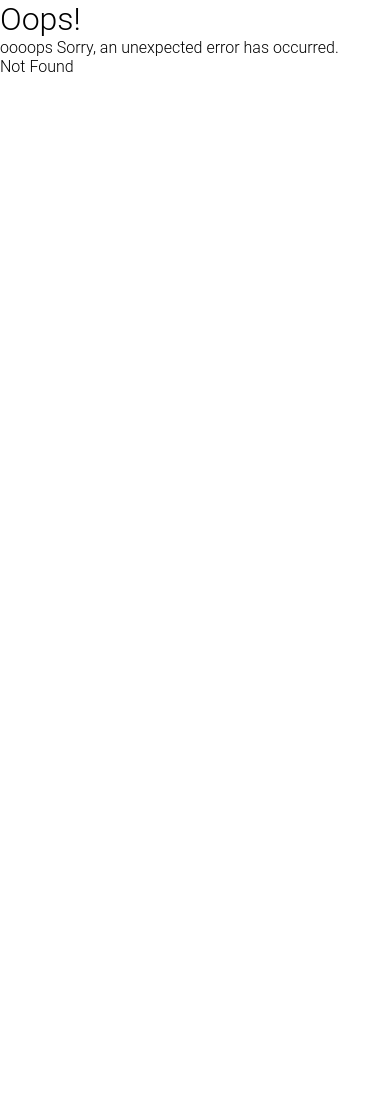
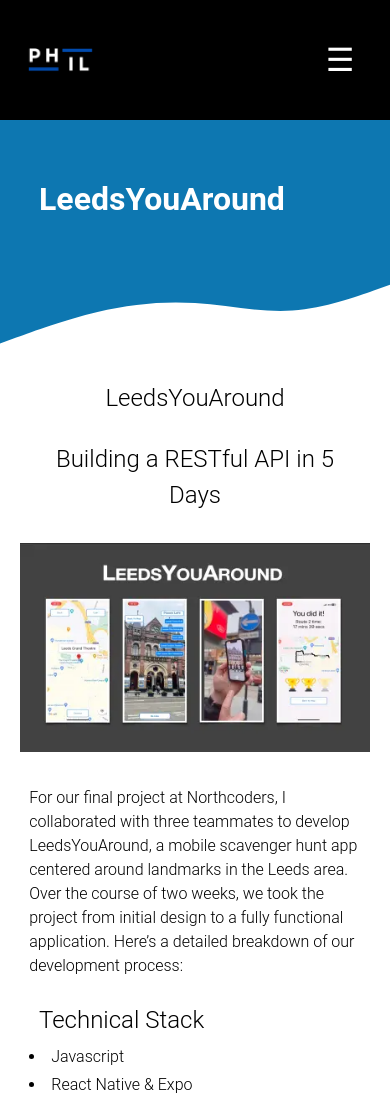
Before and after one commit to phillipbarlow/portfolio-site, a React (Vite) app: page /projects/leedsYouAround in a window 390 px wide. Before the commit this address had no page. Shown: the top 1097 px of the page. Before the commit the page ends 844 px from the top, so only its background shows below. Built offline with nearby package versions, Linux system fonts and the light colour scheme.

Commit message:
added leedsYouAroundPage

```diff
--- a/src/App.css
+++ b/src/App.css
@@ -1025,12 +1025,12 @@ footer > nav ul li {
     position: absolute;
     left: 50%;
     color: white;
-    top: 150px;
+    top: 140px;
     transform: translate(-50%);
     width: 90%;
   }
   .backend-btn-container-mobile {
-    width: 80%;
+    width: 85%;
     display: flex;
     justify-content: space-between;
     margin: 0 auto 30px auto;
@@ -1059,6 +1059,44 @@ footer > nav ul li {
     background-color: white;
     color: #0d77b1;
     border: solid 3px #0d77b1;
+  }
+  /* LeedsYouAround */
+  .lya-TextClass{
+    font-size: 2em;
+    font-weight: 700;
+    position: absolute;
+    left: 10%;
+    color: white;
+    top: 180px;
+    width: auto;
+  }
+  .leedsYouAround-page > h1{
+    text-align: center;
+    margin-bottom: 1.2em;
+  }
+  .leedsYouAround-page > ul, .leedsYouAround-page > p{
+   max-width:85%;
+   margin:0 auto;
+   line-height: 1.5;
+  }
+  .leedsYouAround-page > .lya-overview{
+    margin-bottom: 1.5em;
+  }
+  .leedsYouAround-page > h2{
+    margin-bottom: .3em;
+  }
+  .leedsYouAround-page > ul{
+    margin-bottom: .5em;
+    list-style-position: inside;
+    padding: 0px;
+  }
+  .leedsYouAround-page > ul li{
+    margin-bottom: .2em;
+    text-indent: -1.4em;
+    padding-left: 1.4em;
+  }
+  .backend-btn-container-mobile{
+    margin-top: 1em;
   }
 }
 @media only screen and (min-width: 1800px) {
--- a/src/components/Navigation.jsx
+++ b/src/components/Navigation.jsx
@@ -3,7 +3,7 @@ import React, { useState } from 'react';
 import {NavLink,Link} from "react-router-dom";
 
 const data = {
-  projects: ['frontend-news-app','backend-news-app', 'portfolio']
+  projects: ['frontend-news','backend-news','leedsYouAround', 'portfolio']
 };
 
 const Navigation = () => {
--- a/src/routes/LeedsYouAround.jsx
+++ b/src/routes/LeedsYouAround.jsx
@@ -1,9 +1,66 @@
-import React from 'react'
-
+import React from 'react';
+import Header from '../components/Header';
+import Hero from '../components/Hero';
+import Footer from '../components/Footer';
+import lya1 from '../images/leedsYouAround.webp';
 export default function LeedsYouAround() {
   return (
     <div>
+    <section className="leedsYouAround-page">
+      <Header />
+      <Hero
+        headerText={"lya-TextClass"}
+        headerName={"LeedsYouAround"}
+      />
+      <h1>LeedsYouAround</h1>
+      <h2 className="subHeading">Building a RESTful API in 5 Days</h2>
+      <div className="backendDesktopImg">
+        <img
+          src={lya1}
+          alt="Four stage demonstration of starting, viewing tasks, taking photo, final time"
+        />
 
-    </div>
+      </div>
+      <p className='lya-overview'>
+        For our final project at Northcoders, I collaborated with three teammates to develop LeedsYouAround, a mobile scavenger hunt app centered around landmarks in the Leeds area. Over the course of two weeks, we took the project from initial design to a fully functional application. Here’s a detailed breakdown of our development process:
+      </p>
+      <h2>Technical Stack</h2>
+      <ul>
+        <li>Javascript</li>
+        <li>React Native & Expo</li>
+        <li>Firebase</li>
+        <li>Google Vision API</li>
+        <li>Jira</li>
+      </ul>
+      <h2>Planning and Design</h2>
+      <ul>
+        <li>Conceptualization: Brainstormed ideas and settled on a scavenger hunt app focusing on Leeds landmarks.</li>
+        <li>Wireframing and UI Design: Created wireframes and UI mockups to guide the development process.</li>
+        <li>Task Allocation: Divided tasks among team members using Jira, ensuring everyone had clear responsibilities.</li>
+      </ul>
+      <h2>Core Functionality Development</h2>
+      <ul>
+        <li>Map Integration: Implemented map functionality using React Native maps.</li>
+        <li>Photo Capture and Upload: Enabled photo capture and upload features using Expo’s camera module.</li>
+        <li>Image Verification: Connected the captured images to the Google Vision API for landmark recognition and verification.</li>
+      </ul>
+      <div className="backend-btn-container-mobile">
+        <button className="action-btn">
+          <a href="https://northcoders.com/project-phase/leedsyouaround" target="_blank">
+            View in action
+          </a>
+        </button>
+        <button className="github-btn-backend">
+          <a
+            href="https://github.com/mstent/Leeds-You-Around"
+            target="_blank"
+          >
+            View on Github
+          </a>
+        </button>
+      </div>
+    </section>
+    <Footer />
+  </div>
   )
 }
```
Also changed, not shown: src/main.jsx (+7 -2 lines).
